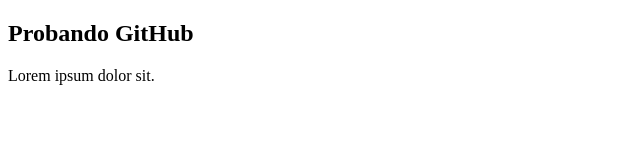
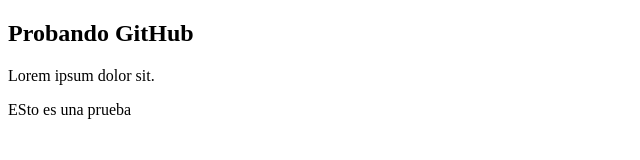
Before and after one commit to shifu100/paginaflex, a plain HTML site: page page2.html in a window 1280 px wide. Shown: the whole page, without its empty margins (0-640 px from the left). Drawn offline with Linux system fonts and the light colour scheme.

Commit message:
Agregue parrafo prueba

```diff
--- a/page2.html
+++ b/page2.html
@@ -9,5 +9,6 @@
 <body>
     <h2>Probando GitHub</h2>
     <p>Lorem ipsum dolor sit.</p>
+    <p>ESto es una prueba</p>
 </body>
 </html>
```
